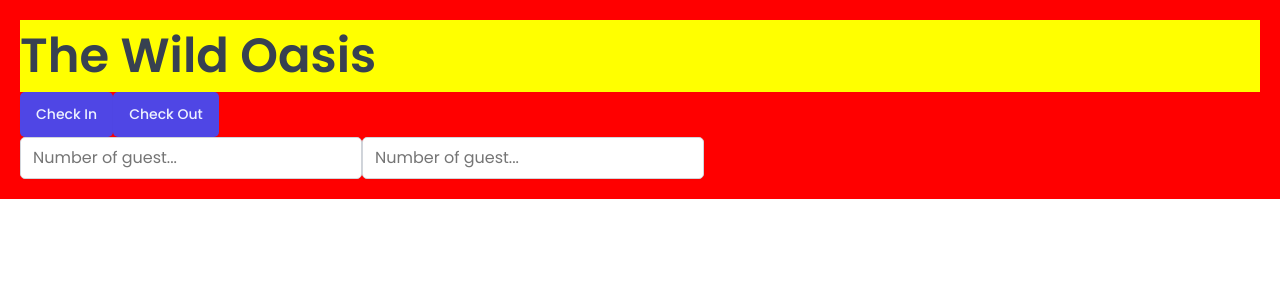
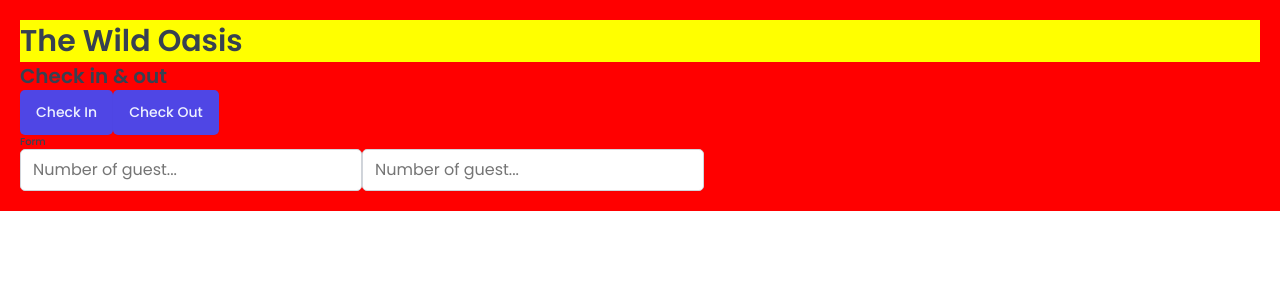
Before and after one commit to kiethohoai/the-wild-oasis-v2, a React (Vite) app: page / in a window 1280 px wide. Shown: the top 300 px of the page. Built offline with nearby package versions, Linux system fonts and the light colour scheme; a web font is replaced by a local one.

Commit message:
007 Styled Component Props and the css Function

```diff
--- a/src/App.jsx
+++ b/src/App.jsx
@@ -2,12 +2,7 @@
 import GlobalStyles from './styles/GlobalStyle';
 import Button from './ui/Button';
 import Input from './ui/Input';
-
-const H1 = styled.h1`
-  font-size: 48px;
-  font-weight: 600;
-  background-color: yellow;
-`;
+import Heading from './ui/Heading';
 
 const StyledApp = styled.div`
   background-color: red;
@@ -19,11 +14,12 @@
     <>
       <GlobalStyles />
       <StyledApp>
-        <H1>The Wild Oasis</H1>
+        <Heading as="h1">The Wild Oasis</Heading>
 
+        <Heading as="h2">Check in & out</Heading>
         <Button onClick={() => alert('Chekc in')}>Check In</Button>
         <Button onClick={() => alert('Check out')}>Check Out</Button>
-
+        <Heading as="h3">Form</Heading>
         <div>
           <Input type="number" placeholder="Number of guest..." />
           <Input type="number" placeholder="Number of guest..." />
--- /dev/null
+++ b/src/ui/Heading.jsx
@@ -0,0 +1,29 @@
+import styled, { css } from 'styled-components';
+
+const Heading = styled.h1`
+  ${(props) =>
+    props.as === 'h1' &&
+    css`
+      font-size: 3rem;
+      font-weight: 600;
+      background-color: yellow;
+    `}
+
+  ${(props) =>
+    props.as === 'h2' &&
+    css`
+      font-size: 2rem;
+      font-weight: 600;
+    `}
+
+     ${(props) =>
+    props.as === 'h3' &&
+    css`
+      font-size: 1rem;
+      font-weight: 500;
+    `}
+
+  line-height: 1.4;
+`;
+
+export default Heading;
```
Also changed, not shown: 1 other file (tests, documents, lock files or other folders).
